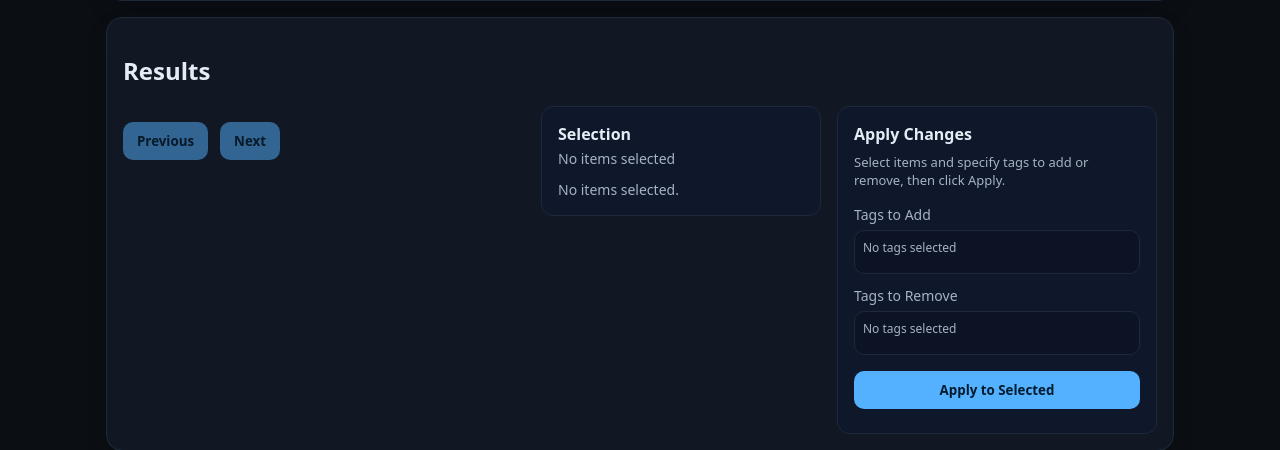
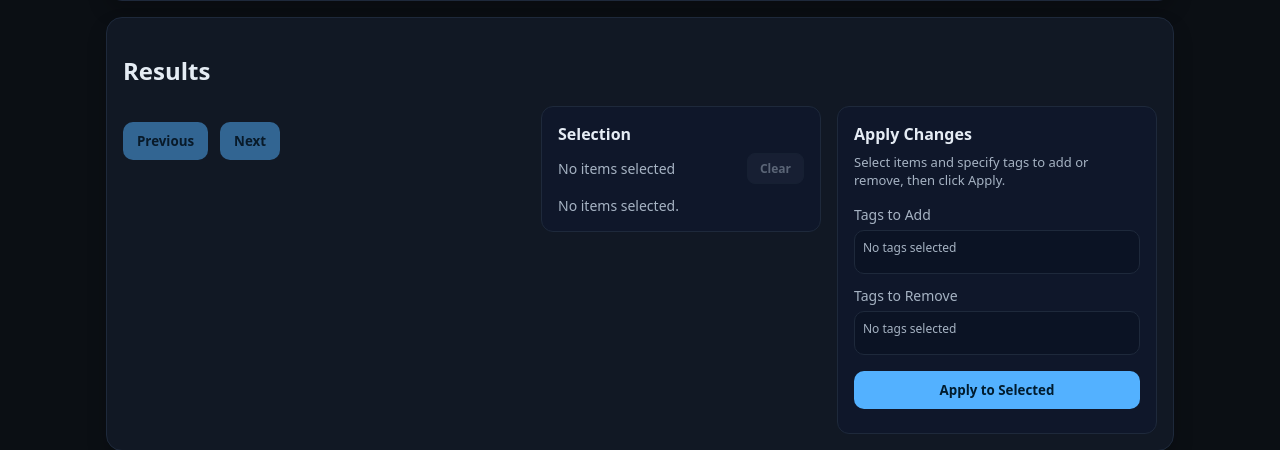
Before and after one commit to EoghannIrving/jellyfin-tag-ui, a Flask app: page / in a window 1280 px wide. Shown: the part 900-1350 px from the top of the page. Run offline with Flask 3, Linux system fonts and the light colour scheme.

Commit message:
Add clear selection control to selection panel

```diff
--- a/static/app.js
+++ b/static/app.js
@@ -111,6 +111,7 @@ const tagSearchInput = document.getElementById("tagSearch");
 const tagActionSummaryEl = document.getElementById("tagActionSummary");
 const selectedItemsListEl = document.getElementById("selectedItemsList");
 const selectedItemsPanelEl = document.getElementById("selectedItemsPanel");
+const clearSelectionButton = document.getElementById("btnClearSelection");
 const chipFields = {
   add: {
     input: document.getElementById("applyAdd"),
@@ -405,6 +406,9 @@ function updateSelectionSummary(){
     ? "No items selected"
     : `${selected} item${selected === 1 ? "" : "s"} selected`;
   setHtml("selectionSummary", label);
+  if(clearSelectionButton){
+    clearSelectionButton.disabled = selected === 0;
+  }
   renderSelectedItemsList();
 }
 
@@ -900,6 +904,27 @@ if(selectedItemsPanelEl){
   });
 }
 
+if(clearSelectionButton){
+  clearSelectionButton.addEventListener("click", () => {
+    if(!searchState.selectedIds.size){ return; }
+    searchState.selectedIds.clear();
+    searchState.selectedDetails.clear();
+    const rowCheckboxes = getResultRowCheckboxes();
+    rowCheckboxes.forEach((cb) => {
+      cb.checked = false;
+      const row = cb.closest("tr");
+      if(row){
+        row.classList.remove("is-selected");
+      }
+    });
+    const selAll = document.getElementById("selAll");
+    if(selAll){
+      updateSelectAllState(selAll, rowCheckboxes);
+    }
+    updateSelectionSummary();
+  });
+}
+
 if(tagSearchInput){
   tagSearchInput.addEventListener("input", ()=>{
     if(!allTags.length){ return; }
--- a/static/styles.css
+++ b/static/styles.css
@@ -56,11 +56,16 @@ th{ color:var(--muted); }
 .chip-remove:hover{ background:rgba(83,177,255,0.2); color:var(--text); }
 .chip-remove:focus-visible{ outline:2px solid var(--accent); outline-offset:2px; }
 .chip-empty{ color:var(--muted); font-size:12px; }
-.selected-items-header{ display:flex; flex-direction:column; gap:4px; margin-bottom:12px; }
+.selected-items-header{ display:flex; flex-direction:column; gap:8px; margin-bottom:12px; }
+.selected-items-summary-row{ display:flex; align-items:center; justify-content:space-between; gap:12px; }
 .selected-items-title{ margin:0; font-size:16px; color:var(--text); }
 .selected-items-list{ list-style:none; padding:0; margin:0; display:flex; flex-direction:column; gap:8px; }
 .selected-items-empty{ color:var(--muted); font-size:14px; }
 .selected-item{ display:flex; align-items:flex-start; gap:8px; border:1px solid var(--line); border-radius:10px; padding:8px; background:#0b1324; }
+.selected-items-clear{ background:rgba(148,163,184,0.12); color:var(--muted); border:1px solid var(--line); border-radius:8px; padding:6px 12px; font-size:12px; font-weight:600; transition:background 0.2s ease, color 0.2s ease, border-color 0.2s ease; }
+.selected-items-clear:hover:not(:disabled){ background:rgba(83,177,255,0.15); color:var(--text); border-color:var(--accent); }
+.selected-items-clear:focus-visible{ outline:2px solid var(--accent); outline-offset:2px; }
+.selected-items-clear:disabled{ opacity:0.5; cursor:not-allowed; }
 .selected-item-info{ flex:1 1 auto; min-width:0; display:flex; flex-direction:column; gap:4px; }
 .selected-item-name{ font-weight:600; font-size:14px; color:var(--text); word-break:break-word; }
 .selected-item-type{ font-size:12px; color:var(--muted); text-transform:capitalize; }
--- a/templates/index.html
+++ b/templates/index.html
@@ -99,7 +99,10 @@
         <aside id="selectedItemsPanel" aria-label="Selected items">
           <div class="selected-items-header">
             <h3 class="selected-items-title">Selection</h3>
-            <div id="selectionSummary" class="summary"></div>
+            <div class="selected-items-summary-row">
+              <div id="selectionSummary" class="summary"></div>
+              <button id="btnClearSelection" type="button" class="selected-items-clear">Clear</button>
+            </div>
           </div>
           <ul id="selectedItemsList" class="selected-items-list"></ul>
         </aside>
```
